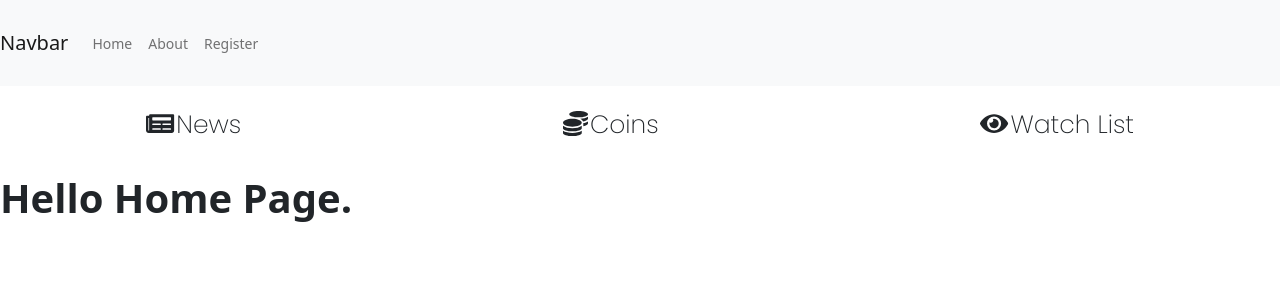
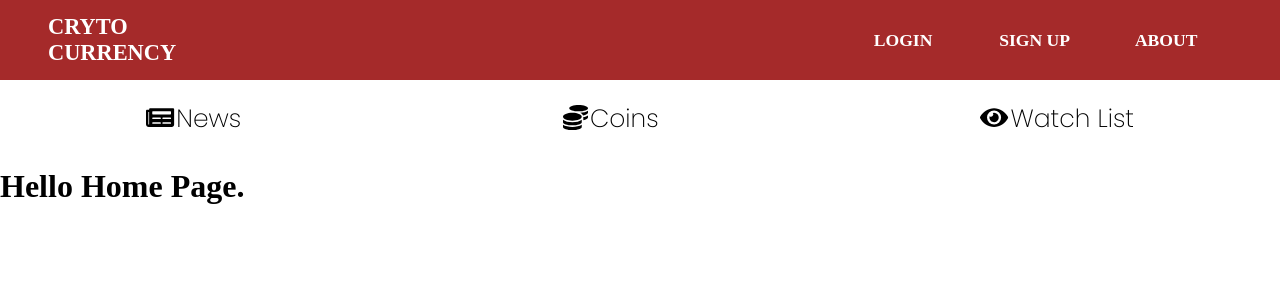
Before and after one commit to SanskritiKhatiyan/crypto-app, a React (Create React App) app in the folder frontend/: page / in a window 1280 px wide. Shown: the top 300 px of the page. Built offline with nearby package versions, Linux system fonts and the light colour scheme.

Commit message:
adding navbar

```diff
--- /dev/null
+++ b/frontend/src/components/NavIcon/NavIcon.css
@@ -0,0 +1,11 @@
+#icon
+{
+    font-size: 1.4rem;
+    /* margin: 32px; */
+    /* display: grid; */
+    align-items: center;
+    justify-content: center;
+    cursor: pointer;
+    top:25px;
+
+}
--- /dev/null
+++ b/frontend/src/components/NavIcon/NavIcon.js
@@ -0,0 +1,18 @@
+import React from "react";
+
+import { useState } from "react";
+import "./NavIcon.css"
+
+const NavIcon =()=>
+{
+  // const[showMenu,setShowMenu]=useState(false);
+
+    return(
+    <label id="icon">
+    {/* <
+      /* onClick={() => setShowMenu(!showMenu)}  */
+      /> */}
+  </label>
+    );
+}
+export default NavIcon;
--- a/frontend/src/components/Navbar/Navbar.css
+++ b/frontend/src/components/Navbar/Navbar.css
@@ -0,0 +1,69 @@
+*
+{
+    padding: 0;
+    margin:0;
+    text-decoration: none;
+    list-style: none;
+}
+
+.nav-main
+{
+    background-color: brown;
+    width: 100%;
+    height:5rem;
+    display:grid;
+    grid-template-columns: 3rem 1fr 3fr 2fr 3rem;
+}
+.logo
+{
+    justify-content: center;
+    align-items: center;
+    display: flex;
+    /* line-height: 60px; */
+    font-size: 1.4rem;
+    font-weight: bold;
+    /* padding:10px 12px; */
+    /* padding-left: 15px; */
+    grid-column: 2/3;
+    color: white;
+
+}
+
+.nav-items
+{
+    grid-column:4/5;
+    display: grid;
+    grid-template-columns: 1fr 1fr 1fr;
+    justify-content: center;
+    align-items: center;
+    padding:0;
+}
+.nav-menu
+{
+    display: grid;
+    justify-content: center;
+    align-items: center;
+    color:white;
+    font-size: 1.1rem;
+    font-weight: bold;
+    /* border:0.1rem solid black; */
+}
+
+a:hover
+{
+  cursor: pointer;
+  /* border: 0.1rem solid black; */
+  border-radius: 6px;
+  transition: all 0.2s ease-in-out;
+  color:blue;
+
+}
+
+#icon
+{
+    color: white;
+    /* height: 5rem;
+    width: 100%; */
+    justify-content: center;
+    align-items: center;
+}
--- a/frontend/src/components/Navbar/Navbar.js
+++ b/frontend/src/components/Navbar/Navbar.js
@@ -1,54 +1,106 @@
+// import React from "react";
+// import "./Navbar.css";
+// import "bootstrap/dist/css/bootstrap.css";
+// import { NavLink } from "react-router-dom";
+
+// const Navbar = () => {
+//   return (
+//     <div>
+//       <nav class="navbar navbar-expand-lg navbar-light bg-light">
+//         <NavLink class="navbar-brand" to="/">
+//           Navbar
+//         </NavLink>
+//         <button
+//           class="navbar-toggler"
+//           type="button"
+//           data-toggle="collapse"
+//           data-target="#navbarSupportedContent"
+//           aria-controls="navbarSupportedContent"
+//           aria-expanded="false"
+//           aria-label="Toggle navigation"
+//         >
+//           <span class="navbar-toggler-icon"></span>
+//         </button>
+
+//         <div class="collapse navbar-collapse" id="navbarSupportedContent">
+//           <ul class="navbar-nav mr-auto">
+//             <li class="nav-item active">
+//               <NavLink class="nav-link" to="/">
+//                 Home <span class="sr-only">(current)</span>
+//               </NavLink>
+//             </li>
+//             <li class="nav-item">
+//               <NavLink class="nav-link" to="/about">
+//                 About
+//               </NavLink>
+//             </li>
+//             {/* <li class="nav-item">
+//               <NavLink class="nav-link" to="/signin">
+//                 Login
+//               </NavLink>
+//             </li> */}
+//             <li class="nav-item">
+//               <NavLink class="nav-link" to="/signup">
+//                 Register
+//               </NavLink>
+//             </li>
+//           </ul>
+//         </div>
+//       </nav>
+//     </div>
+//   );
+// };
+
+// export default Navbar;
+
 import React from "react";
-import "./Navbar.css";
-import "bootstrap/dist/css/bootstrap.css";
-import { NavLink } from "react-router-dom";
+import { useState } from "react";
+import "./Navbar.css"
+// import NavIcon from "./NavIcon";
 
-const Navbar = () => {
+function NavBar(props) {
+  // const[click,setclick]=useState(false);
+
+  const NavMenuItems = [
+    {
+      id: "1",
+      url: "#",
+      menu: "LOGIN",
+      cname: "nav-menu",
+    },
+
+    {
+      id: "2",
+      url: "#",
+      menu: "SIGN UP",
+      cname: "nav-menu",
+    },
+    {
+      id: "3",
+      url: "#",
+      menu: "ABOUT",
+      cname: "nav-menu",
+    },
+  ];
   return (
     <div>
-      <nav class="navbar navbar-expand-lg navbar-light bg-light">
-        <NavLink class="navbar-brand" to="/">
-          Navbar
-        </NavLink>
-        <button
-          class="navbar-toggler"
-          type="button"
-          data-toggle="collapse"
-          data-target="#navbarSupportedContent"
-          aria-controls="navbarSupportedContent"
-          aria-expanded="false"
-          aria-label="Toggle navigation"
-        >
-          <span class="navbar-toggler-icon"></span>
-        </button>
+      <nav className="nav-main">
+        <label className="logo">CRYTO CURRENCY</label>
 
-        <div class="collapse navbar-collapse" id="navbarSupportedContent">
-          <ul class="navbar-nav mr-auto">
-            <li class="nav-item active">
-              <NavLink class="nav-link" to="/">
-                Home <span class="sr-only">(current)</span>
-              </NavLink>
+        {/* <NavIcon/> */}
+        <ul className="nav-items">
+          {NavMenuItems.map(({ id, url, cname, menu }) => (
+            <li>
+              <a className={cname} href={url} >
+                {menu}
+              </a>
             </li>
-            <li class="nav-item">
-              <NavLink class="nav-link" to="/about">
-                About
-              </NavLink>
-            </li>
-            {/* <li class="nav-item">
-              <NavLink class="nav-link" to="/signin">
-                Login
-              </NavLink>
-            </li> */}
-            <li class="nav-item">
-              <NavLink class="nav-link" to="/signup">
-                Register
-              </NavLink>
-            </li>
-          </ul>
-        </div>
+          ))}
+        </ul>
+
       </nav>
     </div>
   );
-};
+}
 
-export default Navbar;
+export default NavBar;
```
Also changed, not shown: 2 other files (tests, documents, lock files or other folders).
